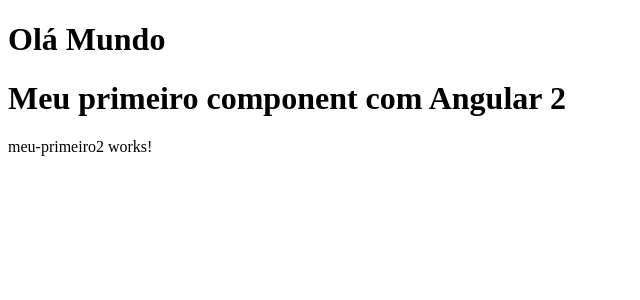
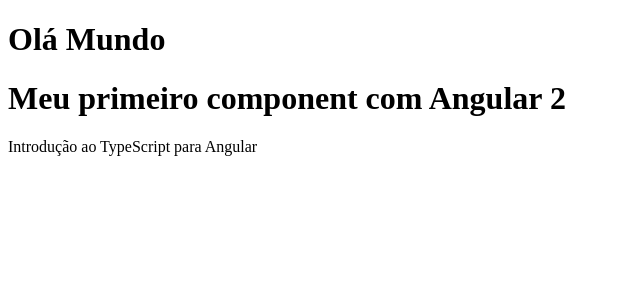
Before and after one commit to LagAntunes/Aprendendo-Angular-com-Loiane-Groner, an Angular app: page / in a window 1280 px wide. Shown: the top 300 px of the page, without its empty margins (0-640 px from the left). Built offline with nearby package versions, Linux system fonts and the light colour scheme.

Commit message:
finalizando a aula 04 do curso

```diff
--- a/src/app/meu-primeiro2/meu-primeiro2.component.html
+++ b/src/app/meu-primeiro2/meu-primeiro2.component.html
@@ -1 +1 @@
-<p>meu-primeiro2 works!</p>
+<p>Introdução ao TypeScript para Angular</p>
```
